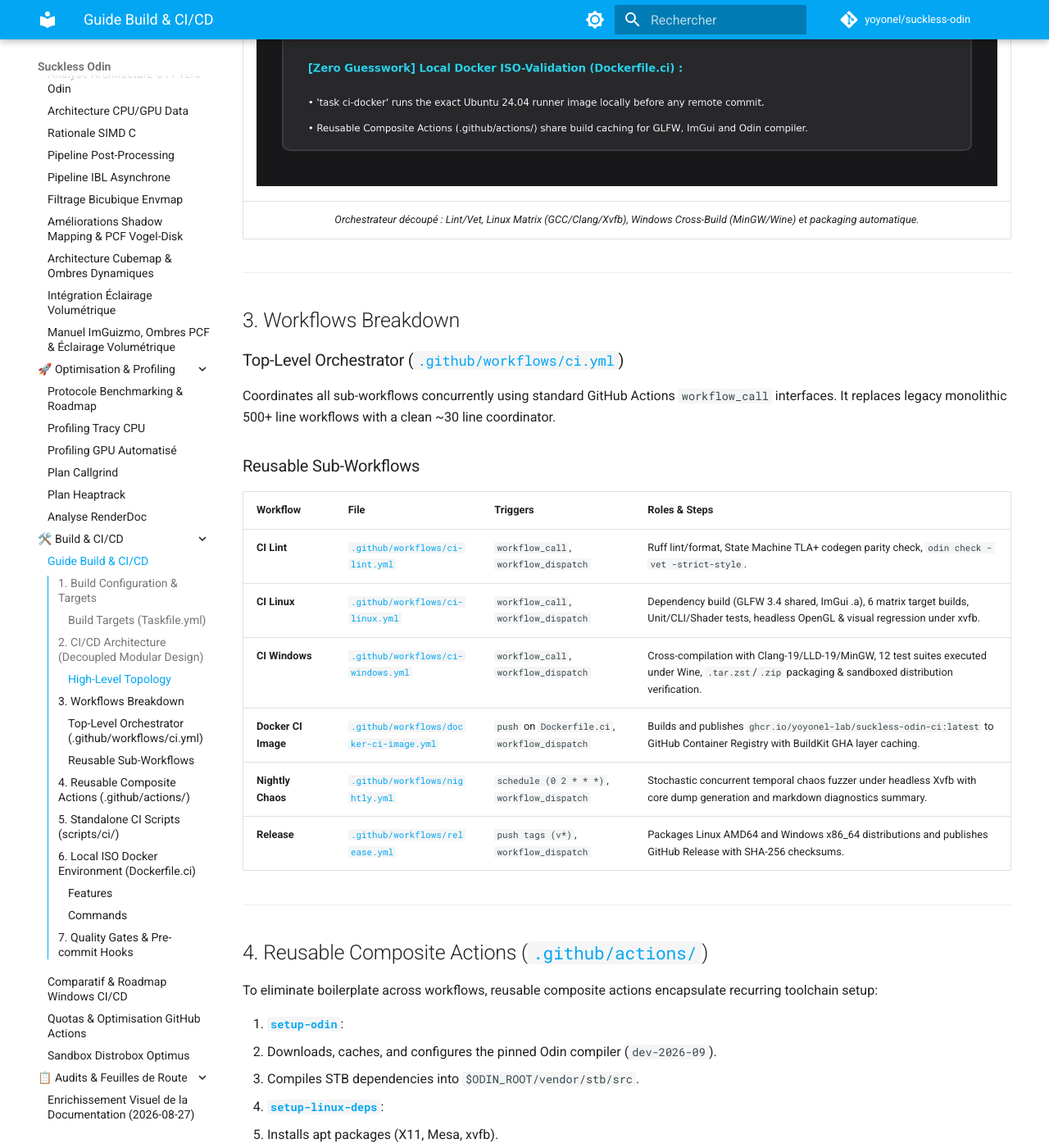
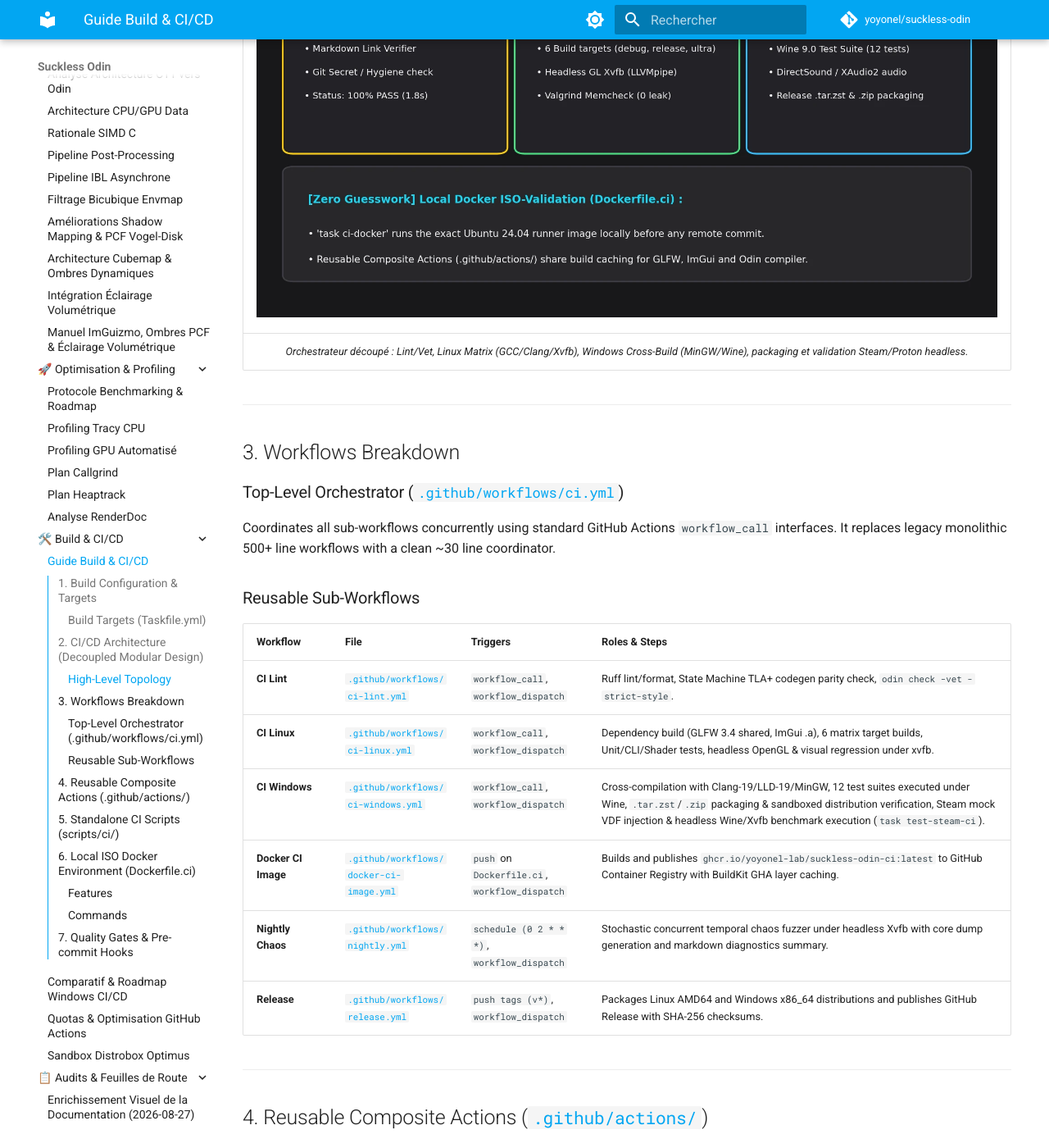
Before and after one commit to yoyonel-lab/suckless-odin, an MkDocs documentation site: the page built from docs/ci-build.md, in a window 1280 px wide and 1400 px high, scrolled down 2201 px. Shown: the whole window at 82% size. Built offline with MkDocs 1.6.1 and Material for MkDocs 9.7.7, drawn with Linux system fonts in a browser that asks for light colours; comment, search, counter and statistics services are not loaded.

Commit message:
docs(steam): update guide with CI/CD headless validation and live Steam run screenshots
- add §5 Steam CI/CD validation protocol to steam-integration-and-proton-guide.md
- update CI Windows matrix topology in ci-build.md
- add live Steam launcher execution screenshot and benchmark frame proofs

````diff
--- a/docs/ci-build.md
+++ b/docs/ci-build.md
@@ -49,13 +49,14 @@
     subgraph WindowsSub["ci-windows.yml"]
         WindowsCI --> WTest["Wine Test Suite<br/>(12 Unit/CLI/Shader Tests)"]
         WTest --> WPkg["Windows Packaging & Sandbox<br/>(.tar.zst & .zip verification)"]
+        WPkg --> WSteam["Steam Deployment & Headless<br/>(VDF Injection + Wine/Xvfb Benchmark)"]
     end
 ```
 
 | Matrice des Workflows GitHub Actions & Architecture de Validation ISO Locale |
 | :---: |
 | ![GitHub Actions CI Matrix](images/ci/01_ci_matrix_topology.webp) |
-| *Orchestrateur découpé : Lint/Vet, Linux Matrix (GCC/Clang/Xvfb), Windows Cross-Build (MinGW/Wine) et packaging automatique.* |
+| *Orchestrateur découpé : Lint/Vet, Linux Matrix (GCC/Clang/Xvfb), Windows Cross-Build (MinGW/Wine), packaging et validation Steam/Proton headless.* |
 
 ---
 
@@ -71,7 +72,7 @@
 |---|---|---|---|
 | **CI Lint** | [`.github/workflows/ci-lint.yml`](../.github/workflows/ci-lint.yml) | `workflow_call`, `workflow_dispatch` | Ruff lint/format, State Machine TLA+ codegen parity check, `odin check -vet -strict-style`. |
 | **CI Linux** | [`.github/workflows/ci-linux.yml`](../.github/workflows/ci-linux.yml) | `workflow_call`, `workflow_dispatch` | Dependency build (GLFW 3.4 shared, ImGui .a), 6 matrix target builds, Unit/CLI/Shader tests, headless OpenGL & visual regression under xvfb. |
-| **CI Windows** | [`.github/workflows/ci-windows.yml`](../.github/workflows/ci-windows.yml) | `workflow_call`, `workflow_dispatch` | Cross-compilation with Clang-19/LLD-19/MinGW, 12 test suites executed under Wine, `.tar.zst`/`.zip` packaging & sandboxed distribution verification. |
+| **CI Windows** | [`.github/workflows/ci-windows.yml`](../.github/workflows/ci-windows.yml) | `workflow_call`, `workflow_dispatch` | Cross-compilation with Clang-19/LLD-19/MinGW, 12 test suites executed under Wine, `.tar.zst`/`.zip` packaging & sandboxed distribution verification, Steam mock VDF injection & headless Wine/Xvfb benchmark execution (`task test-steam-ci`). |
 | **Docker CI Image** | [`.github/workflows/docker-ci-image.yml`](../.github/workflows/docker-ci-image.yml) | `push` on `Dockerfile.ci`, `workflow_dispatch` | Builds and publishes `ghcr.io/yoyonel-lab/suckless-odin-ci:latest` to GitHub Container Registry with BuildKit GHA layer caching. |
 | **Nightly Chaos** | [`.github/workflows/nightly.yml`](../.github/workflows/nightly.yml) | `schedule (0 2 * * *)`, `workflow_dispatch` | Stochastic concurrent temporal chaos fuzzer under headless Xvfb with core dump generation and markdown diagnostics summary. |
 | **Release** | [`.github/workflows/release.yml`](../.github/workflows/release.yml) | `push tags (v*)`, `workflow_dispatch` | Packages Linux AMD64 and Windows x86_64 distributions and publishes GitHub Release with SHA-256 checksums. |
````
Also changed, not shown: docs/steam-integration-and-proton-guide.md (+35 -5 lines), docs/images/steam_verification/01_steam_client_library.png (added), docs/images/steam_verification/01_steam_library_full.png (added), docs/images/steam_verification/02_game_running_under_steam.png (added), docs/images/steam_verification/03_game_running_under_proton_live.png (added), docs/images/steam_verification/04_benchmark_rendered_frame.png (added), docs/images/steam_verification/05_suckless_odin_3d_scene_under_steam.png (added), docs/images/steam_verification/10_ci_headless_benchmark_frame.png (added), 3 other files.
